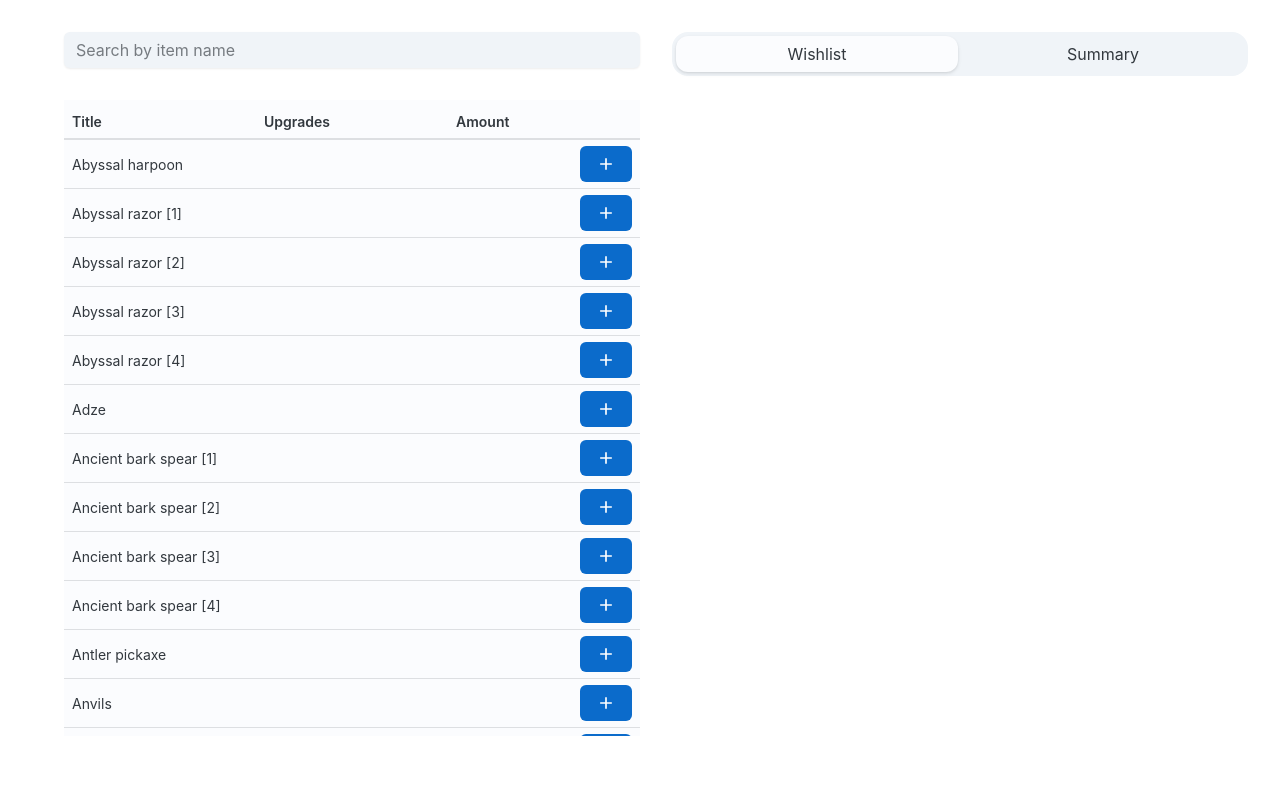
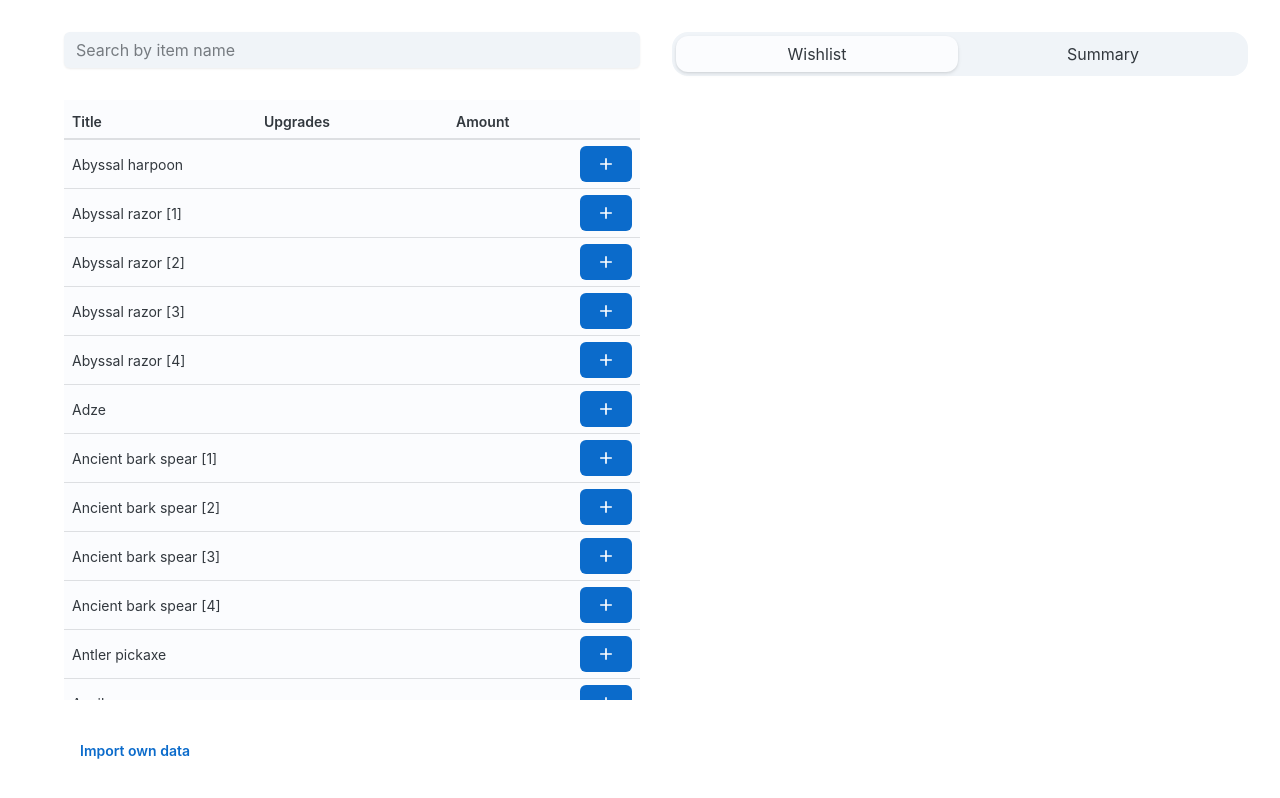
Before and after one commit to emilythedev/valheim-calculator, a React (Vite) app in the folder valheim-calculator/: page / in a window 1280 px wide. Built offline with nearby package versions, Linux system fonts and the light colour scheme.

Commit message:
allow user to import their own data file

```diff
--- /dev/null
+++ b/valheim-calculator/src/features/ImportButton.tsx
@@ -0,0 +1,48 @@
+import { readWriteRecipesAtom } from '@/entities/item/atoms/recipes';
+import { Button } from '@mui/joy';
+import { useSetAtom } from 'jotai';
+import { ChangeEvent, useRef } from 'react';
+
+const ImportButton = () => {
+  const fileInputRef = useRef<HTMLInputElement>(null);
+  const setItemList = useSetAtom(readWriteRecipesAtom);
+
+  const handleFileChanged = (e: ChangeEvent<HTMLInputElement>) => {
+    const file = e.target.files ? e.target.files[0] : null;
+    if (file) {
+      const reader = new FileReader();
+      reader.onload = (e) => {
+        try {
+          const data = JSON.parse(e.target?.result as string);
+          setItemList(data);
+        } catch (error) {
+          // TODO: handle error
+          console.error(error);
+        }
+      };
+      reader.readAsText(file);
+    }
+  };
+
+  const handleClick = () => {
+    fileInputRef.current?.click();
+  };
+
+  return (
+    <>
+      <input
+        ref={fileInputRef}
+        type="file"
+        onChange={handleFileChanged}
+        style={{ display: 'none' }}
+      />
+      <Button
+        onClick={handleClick}
+        color="primary"
+        variant="plain"
+      >Import own data</Button>
+    </>
+  );
+};
+
+export default ImportButton;
--- a/valheim-calculator/src/widgets/SearchSection/index.tsx
+++ b/valheim-calculator/src/widgets/SearchSection/index.tsx
@@ -1,4 +1,5 @@
 import { readWriteRecipesAtom } from '@/entities/item/atoms/recipes';
+import ImportButton from '@/features/ImportButton';
 import SearchInput from '@/features/item/SearchInput';
 import { Stack } from '@mui/joy';
 import axios from 'axios';
@@ -23,11 +24,17 @@ const SearchSection = () => {
       justifyContent="flex-start"
       alignItems="stretch"
       spacing={4}
-      mb={4}
       minHeight={0}
     >
       <SearchInput />
       <FilteredList />
+      <Stack
+        direction="row"
+        justifyContent="flex-start"
+        alignItems="center"
+      >
+        <ImportButton />
+      </Stack>
     </Stack>
   );
 };
```
